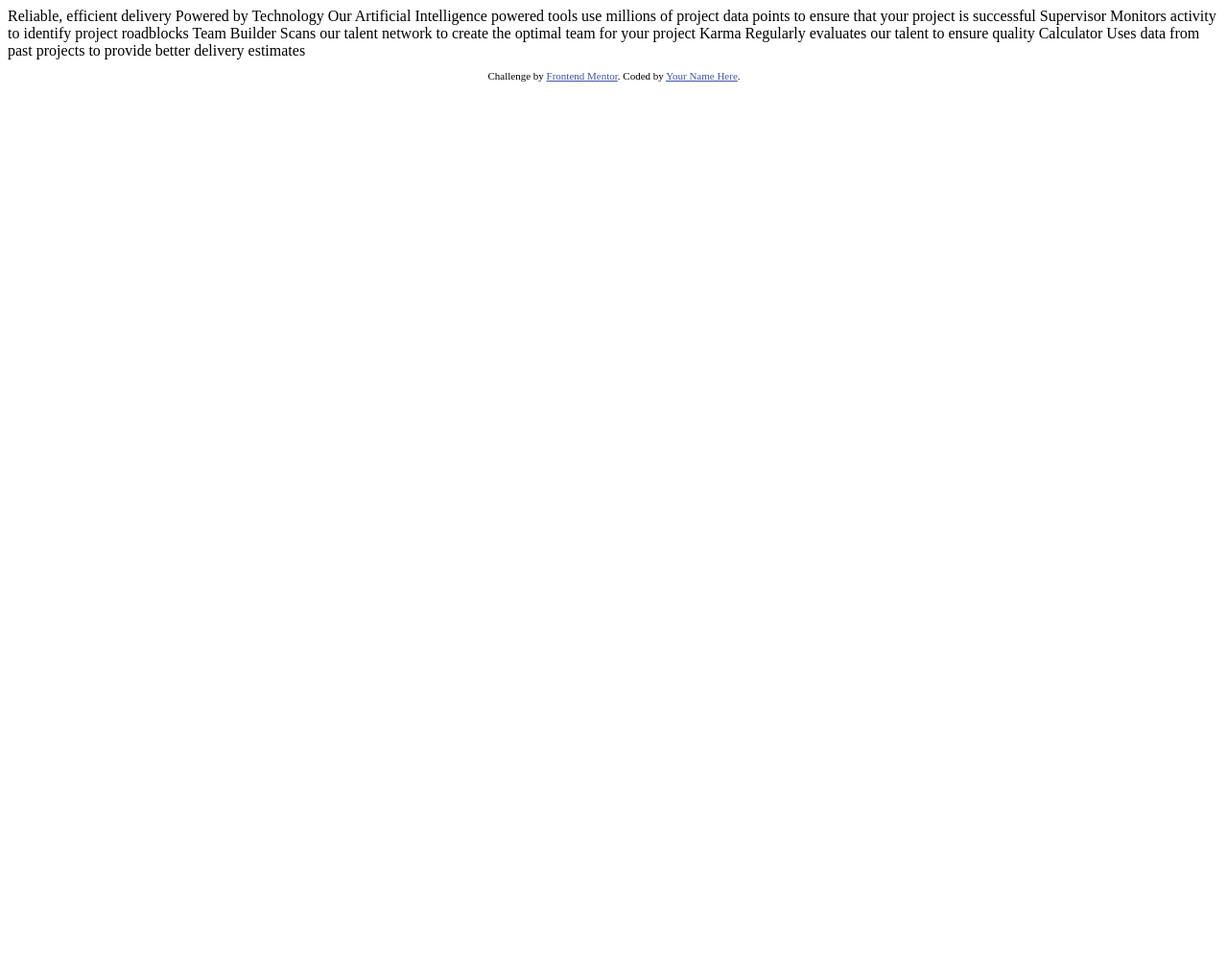
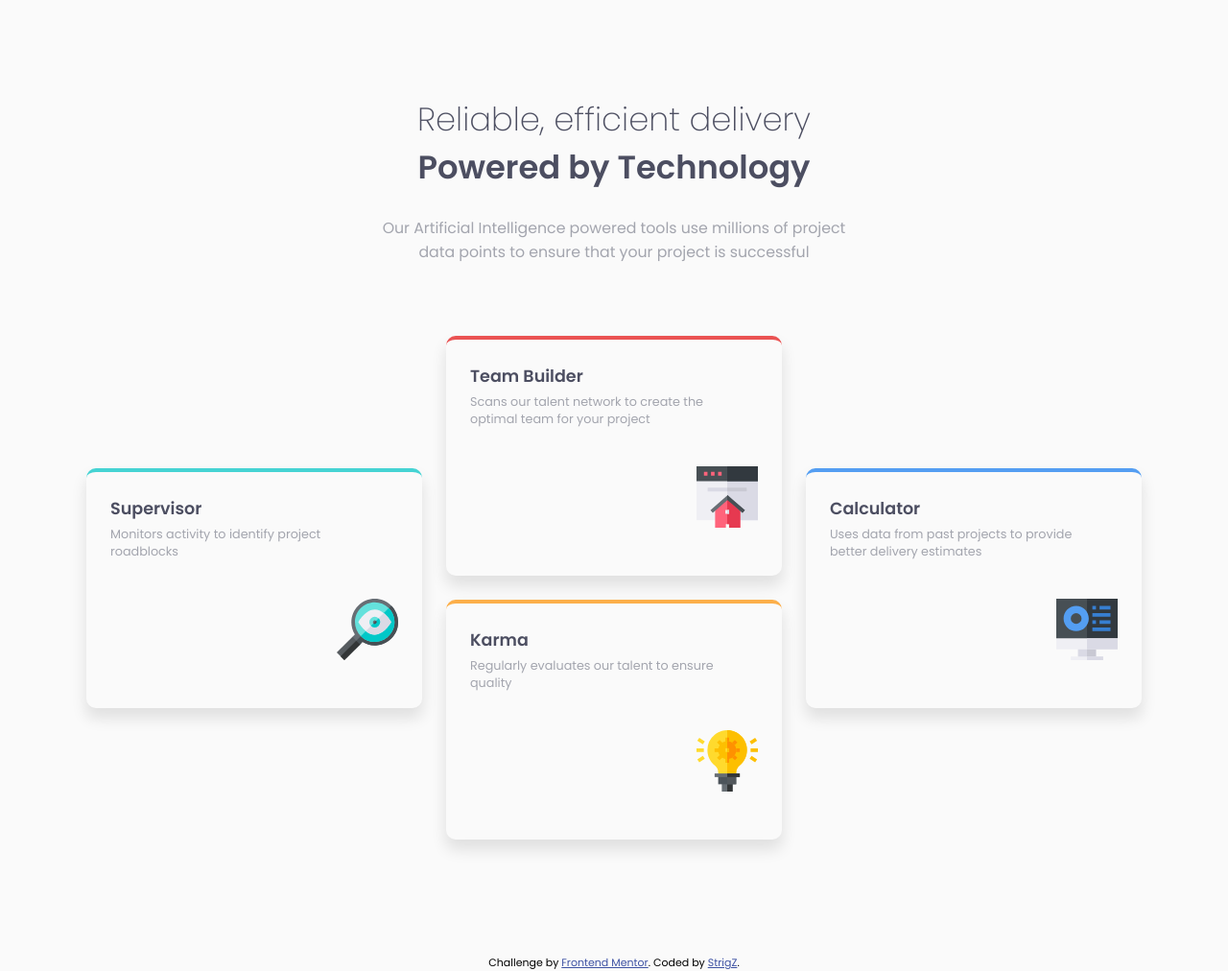
Before and after one commit to StrigZ/Four-card-feature-section-challenge, a plain HTML site: page index.html in a window 1280 px wide. Shown: the whole page at 96% size. Before the commit the page ends 800 px from the top, so only its background shows below. Drawn offline with Linux system fonts and the light colour scheme.

Commit message:
end result

```diff
--- a/index.html
+++ b/index.html
@@ -1,45 +1,66 @@
 <!DOCTYPE html>
 <html lang="en">
+
 <head>
     <meta charset="UTF-8">
-  <meta name="viewport" content="width=device-width, initial-scale=1.0"> <!-- displays site properly based on user's device -->
+    <meta name="viewport" content="width=device-width, initial-scale=1.0">
+    <!-- displays site properly based on user's device -->
 
     <link rel="icon" type="image/png" sizes="32x32" href="./images/favicon-32x32.png">
+    <link href="./style.css" rel="stylesheet">
 
     <title>Frontend Mentor | Four card feature section</title>
 
     <!-- Feel free to remove these styles or customise in your own stylesheet 👍 -->
     <style>
-    .attribution { font-size: 11px; text-align: center; }
-    .attribution a { color: hsl(228, 45%, 44%); }
+        .attribution {
+            font-size: 11px;
+            text-align: center;
+        }
+
+        .attribution a {
+            color: hsl(228, 45%, 44%);
+        }
     </style>
 </head>
+
 <body>
-
-  Reliable, efficient delivery
-  Powered by Technology
-
-  Our Artificial Intelligence powered tools use millions of project data points
-  to ensure that your project is successful
-
-  Supervisor
-  Monitors activity to identify project roadblocks
-
-  Team Builder
-  Scans our talent network to create the optimal team for your project
-
-  Karma
-  Regularly evaluates our talent to ensure quality
-
-  Calculator
-  Uses data from past projects to provide better delivery estimates
-
-
+    <main>
+        <h1 class="sr-only">Four card feature section</h1>
+        <section class="desc">
+            <h2 class="desc__title"> Reliable, efficient delivery <span>Powered by Technology</span></h2>
+            <p class="desc__desc">Our Artificial Intelligence powered tools use millions of project data points to ensure that your project is successful</p>
+        </section>
+        <section class="cards">
+            <article class="card__item">
+                <h3 class="card__item-title"> Supervisor</h3>
+                <p class="card__item-desc"> Monitors activity to identify project roadblocks</p>
+                <img class="card__item-img" src="./images/icon-supervisor.svg" alt="Supervisor Icon">
+            </article>
+            <article class="card__item">
+                <h3 class="card__item-title">Team Builder</h3>
+                <p class="card__item-desc"> Scans our talent network to create the optimal team for your project</p>
+                <img class="card__item-img" src="./images/icon-team-builder.svg" alt="Team Builder Icon">
+            </article>
+            <article class="card__item">
+                <h3 class="card__item-title">Karma</h3>
+                <p class="card__item-desc">Regularly evaluates our talent to ensure quality</p>
+                <img class="card__item-img" src="./images/icon-karma.svg" alt="Karma Icon">
+            </article>
+            <article class="card__item">
+                <h3 class="card__item-title">Calculator</h3>
+                <p class="card__item-desc">Uses data from past projects to provide better delivery estimates
+                </p>
+                <img class="card__item-img" src="./images/icon-calculator.svg" alt="Calculator Icon">
+            </article>
+        </section>
+    </main>
     <footer>
         <p class="attribution">
-      Challenge by <a href="https://www.frontendmentor.io?ref=challenge" target="_blank">Frontend Mentor</a>.
-      Coded by <a href="#">Your Name Here</a>.
+            Challenge by <a href="https://www.frontendmentor.io?ref=challenge" target="_blank">Frontend Mentor</a>. Coded by
+            <a href="https://www.frontendmentor.io/profile/StrigZ">StrigZ</a>.
         </p>
     </footer>
 </body>
+
 </html>
--- a/style.css
+++ b/style.css
@@ -0,0 +1,157 @@
+@import url('https://fonts.googleapis.com/css2?family=Poppins:wght@200;400;600&display=swap');
+* {
+    padding: 0;
+    margin: 0;
+    box-sizing: border-box;
+}
+
+:root {
+    --Red: hsl(0, 78%, 62%);
+    --Cyan: hsl(180, 62%, 55%);
+    --Orange: hsl(34, 97%, 64%);
+    --Blue: hsl(212, 86%, 64%);
+    --VeryDarkBlue: hsl(234, 12%, 34%);
+    --GrayishBlue: hsl(229, 6%, 66%);
+    --VeryLightGray: hsl(0, 0%, 98%);
+}
+
+body {
+    min-height: 100vh;
+    font-family: 'Poppins', sans-serif;
+    font-size: 15px;
+    background-color: var(--VeryLightGray);
+}
+
+main {
+    min-width: 375px;
+    padding: 100px 30px;
+}
+
+.sr-only {
+    border: 0 !important;
+    clip: rect(1px, 1px, 1px, 1px) !important;
+    -webkit-clip-path: inset(50%) !important;
+    clip-path: inset(50%) !important;
+    height: 1px !important;
+    margin: -1px !important;
+    overflow: hidden !important;
+    padding: 0 !important;
+    position: absolute !important;
+    width: 1px !important;
+    white-space: nowrap !important;
+}
+
+.desc {
+    text-align: center;
+    margin-bottom: 50px;
+}
+
+.desc__title {
+    font-weight: 200;
+    color: var(--VeryDarkBlue);
+    margin-bottom: 25px;
+}
+
+.desc__title span {
+    display: block;
+    font-weight: 700;
+}
+
+.desc__desc {
+    color: var(--GrayishBlue);
+}
+
+.card__item {
+    min-width: 250px;
+    min-height: 180px;
+    margin: 0 auto 20px;
+    box-shadow: 0 10px 15px 1px rgba(0, 0, 0, 0.1);
+    border-radius: 10px;
+    padding: 25px;
+}
+
+.card__item:nth-child(1) {
+    border-top: 4px solid var(--Cyan);
+}
+
+.card__item:nth-child(2) {
+    border-top: 4px solid var(--Red);
+}
+
+.card__item:nth-child(3) {
+    border-top: 4px solid var(--Orange);
+}
+
+.card__item:nth-child(4) {
+    border-top: 4px solid var(--Blue);
+}
+
+.card__item-title {
+    color: var(--VeryDarkBlue);
+    margin-bottom: 5px;
+}
+
+.card__item-desc {
+    color: var(--GrayishBlue);
+    font-size: 0.85em;
+}
+
+.card__item-img {
+    margin-top: 40px;
+    display: block;
+    margin-left: auto;
+}
+
+@media (min-width:1100px) {
+    body {
+        display: flex;
+        flex-direction: column;
+        align-items: center;
+        justify-content: center;
+    }
+    main {
+        max-width: 1110px;
+        display: flex;
+        flex-direction: column;
+        align-items: center;
+        justify-content: center;
+    }
+    .desc {
+        max-width: 500px;
+        font-size: 1.5em;
+        margin-bottom: 75px;
+    }
+    .desc__title {}
+    .desc__desc {
+        font-size: .7em;
+    }
+    .cards {
+        display: grid;
+        grid-template-columns: repeat(3, 1fr);
+        grid-template-rows: repeat(4, 1fr);
+        gap: 5px 25px;
+    }
+    .card__item {
+        min-height: 250px;
+        min-width: 350px;
+    }
+    .card__item:nth-child(1) {
+        grid-column: 1/2;
+        grid-row: 2/4;
+    }
+    .card__item:nth-child(2) {
+        grid-column: 2/3;
+        grid-row: 1/3;
+    }
+    .card__item:nth-child(3) {
+        grid-column: 2/3;
+        grid-row: 3/5;
+    }
+    .card__item:nth-child(4) {
+        grid-column: 3/4;
+        grid-row: 2/4;
+    }
+    .card__item-desc {
+        padding-right: 10px;
+    }
+}
```
Lines whose indentation alone changed are shown as unchanged.
